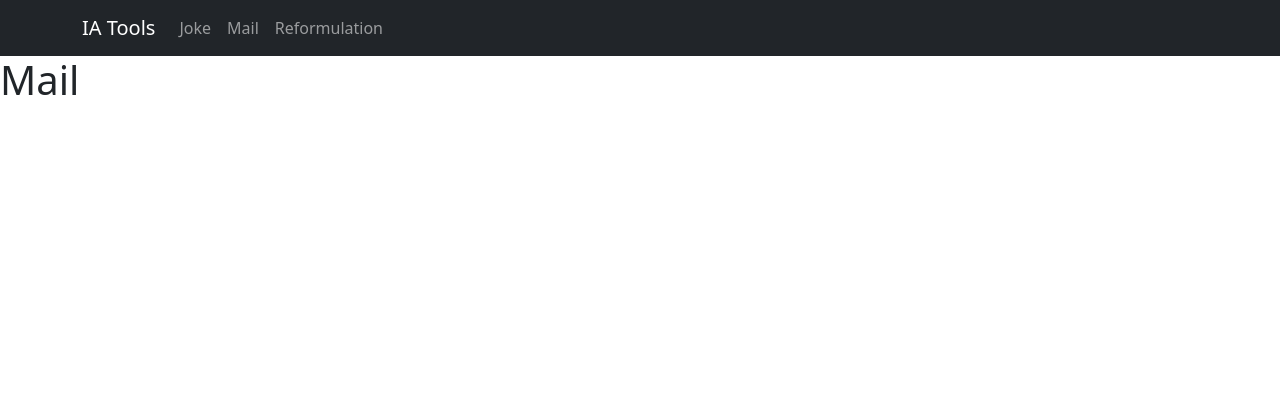
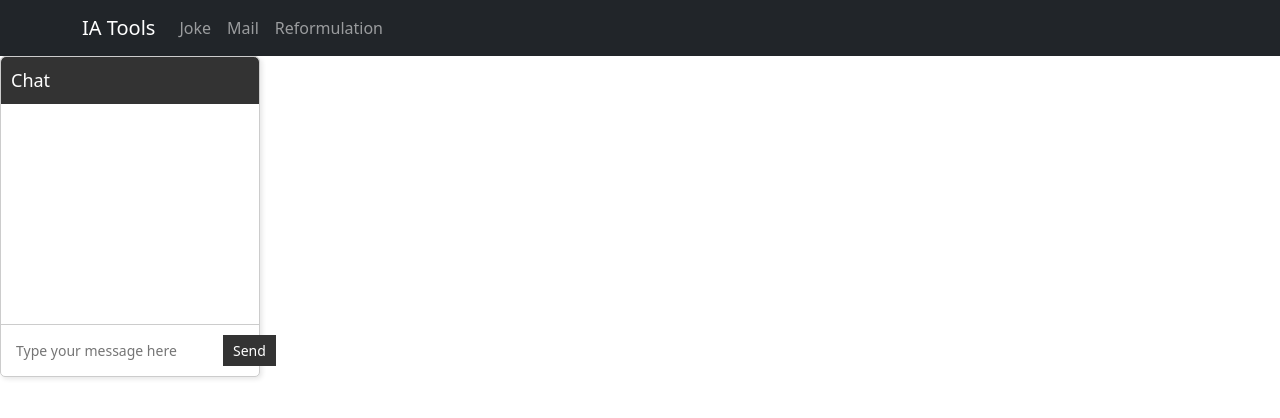
Before and after one commit to OoperG/Joke_bot, a React (Create React App) app: page /mail in a window 1280 px wide. Shown: the top 418 px of the page. Built offline with nearby package versions, Linux system fonts and the light colour scheme; no server answers.

Commit message:
-Fix card size Joke.js

```diff
--- /dev/null
+++ b/src/css/tchat.css
@@ -0,0 +1,58 @@
+.card {
+    width: 260px;
+    background-color: #fff;
+    border: 1px solid #ccc;
+    border-radius: 5px;
+    box-shadow: 2px 2px 5px rgba(0, 0, 0, 0.1);
+}
+
+.chat-header {
+    background-color: #333;
+    color: #fff;
+    padding: 10px;
+    font-size: 18px;
+    border-top-left-radius: 5px;
+    border-top-right-radius: 5px;
+}
+
+.chat-window {
+    height: 220px;
+    overflow-y: scroll;
+}
+
+.message-list {
+    list-style: none;
+    margin: 0;
+    padding: 0;
+}
+
+.chat-input {
+    display: flex;
+    align-items: center;
+    padding: 10px;
+    border-top: 1px solid #ccc;
+}
+
+.message-input {
+    flex: 1;
+    border: none;
+    outline: none;
+    padding: 5px;
+    font-size: 14px;
+}
+
+.send-button {
+    border: none;
+    outline: none;
+    background-color: #333;
+    color: #fff;
+    font-size: 14px;
+    padding: 5px 10px;
+    cursor: pointer;
+}
+
+.send-button:hover {
+    background-color: rgb(255, 255, 255);
+    color: rgb(0, 0, 0);
+    box-shadow: 0 4px 18px 0 rgba(0, 0, 0, 0.25);
+}
--- a/src/page/Joke.js
+++ b/src/page/Joke.js
@@ -66,17 +66,17 @@ function Joke() {
             <div className="container d-flex justify-content-center align-items-center mt-5">
                 <div className="row">
                     <div className="col">
-                        <Card>
+                        <Card className="w-100 mx-100">
                             <Card.Body>
                                 <Card.Title>Chat With Joke_Bot</Card.Title>
                                 <Form>
-                                    <InputGroup className="mb-3 mt-3">
-                                        <InputGroup.Text id="basic-addon1">Fais moi une blague sur...</InputGroup.Text>
+                                    <InputGroup className="mb-3 mt-5">
+                                        <InputGroup.Text id="basic-addon1">Fait moi une blague sur...</InputGroup.Text>
                                         <Form.Control
-                                            placeholder="les blondes"
+                                            placeholder="Les blondes"
                                             aria-label="Username"
                                             aria-describedby="basic-addon1"
-                                            onChange={(e)=> setPrompt(e.target.value)}/>
+                                            onChange={(e) => setPrompt(e.target.value)}/>
                                     </InputGroup>
                                     {obj ?
                                         <div className="container d-flex justify-content-center">
--- a/src/page/Mail.js
+++ b/src/page/Mail.js
@@ -1,11 +1,76 @@
 import Navigation from "../components/Navigation";
+import "../css/tchat.css";
+import {useState} from "react";
+import axios from "axios";
 
 function Mail() {
+
+    const [prompt, setPrompt] = useState("false");
+    const [loading, setLoading] = useState(false);
+    const apiKey = process.env.REACT_APP_API_KEY;
+    const [obj, setObj] = useState("");
+    const [payload, setPayLoad] = useState({
+        prompt: "Fait moi une blague sur ",
+        temperature: 0.5,
+        max_tokens: 100,
+        n: 1,
+        model: "text-davinci-003"
+    });
+
+    const getRes = () => {
+        setLoading(true);
+        payload.prompt = payload.prompt + prompt;
+        axios({
+            method: "POST",
+            url: "https://api.openai.com/v1/completions",
+            data: payload,
+            headers: {
+                "Content-Type": "application/json",
+                Authorization:
+                    "Bearer " + apiKey
+            }
+        })
+            .then((res) => {
+                console.log(res.data.choices[0].text);
+                responseHandler(res);
+            })
+            .catch((e) => {
+                setLoading(false);
+                console.log(e.message, e);
+            });
+    }
+
+    const responseHandler = (res) => {
+        if (res.status === 200) {
+            setObj(res.data.choices[0].text);
+            setLoading(false);
+        }
+    };
 
     return (
         <div>
             <Navigation/>
-            <h1>Mail</h1>
+            <div className="card">
+                <div className="chat-header">Chat</div>
+                <div className="chat-window">
+                    <ul className="message-list"></ul>
+                </div>
+                <div className="chat-input">
+                    <input
+                        type="text"
+                        className="message-input"
+                        placeholder="Type your message here"
+                        onChange={(e) => setPrompt(e.target.value)}
+                    />
+                    {loading ?
+                        null
+                        :
+                        <button
+                            className="send-button"
+                            onClick={getRes}
+                        >Send</button>}
+                </div>
+            </div>
         </div>
     )
 }
```
Also changed, not shown: src/components/LoadingScreen.js (added, +18 -0 lines), src/css/loadingscreen.css (added, +204 -0 lines).
